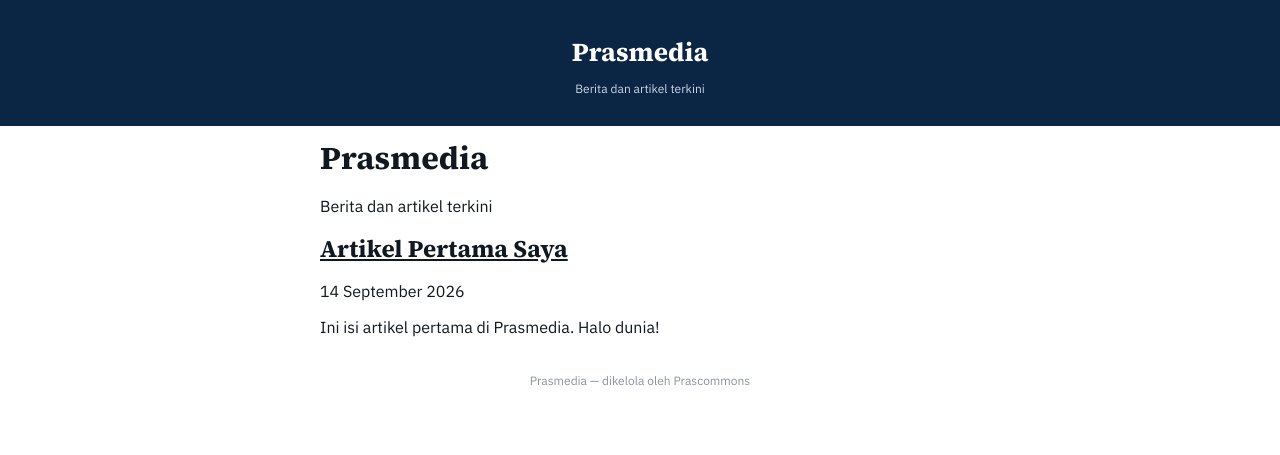
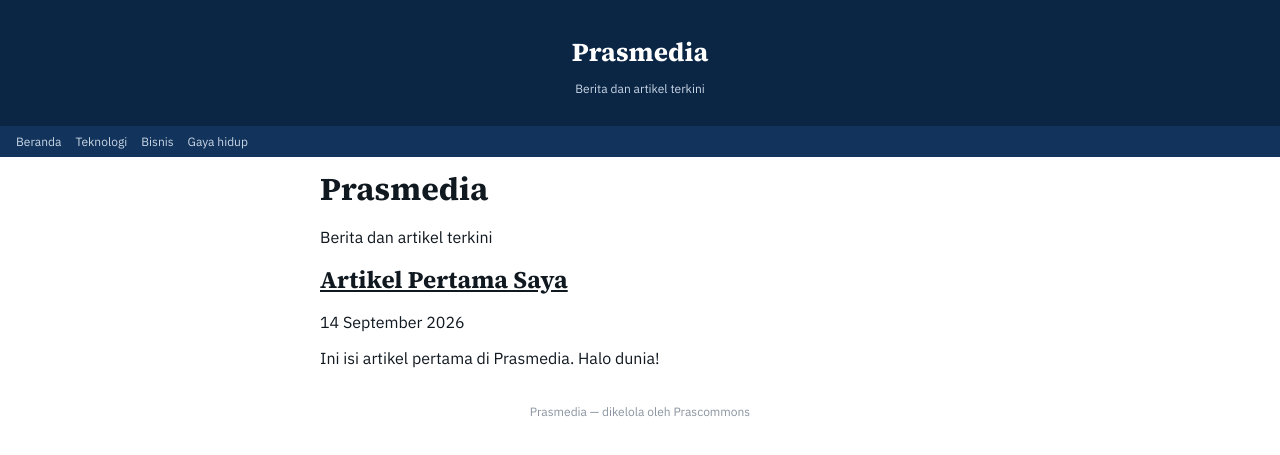
Before and after one commit to Pras-Commons/prasmedia, a Jekyll site: the page built from index.html, in a window 1280 px wide. Shown: the top 455 px of the page. Built offline with Jekyll 4.4.1, drawn with Linux system fonts in a browser that asks for light colours.

Commit message:
Add navigation links to default layout

```diff
--- a/_layouts/default.html
+++ b/_layouts/default.html
@@ -12,6 +12,12 @@
   <h1><a href="{{ '/' | relative_url }}">{{ site.title }}</a></h1>
   <p>{{ site.description }}</p>
 </header>
+<nav class="navbar">
+  <a href="{{ '/' | relative_url }}">Beranda</a>
+  <a href="#">Teknologi</a>
+  <a href="#">Bisnis</a>
+  <a href="#">Gaya hidup</a>
+</nav>
 <main>{{ content }}</main>
 <footer>{{ site.title }} — dikelola oleh Prascommons</footer>
 </body>
```
